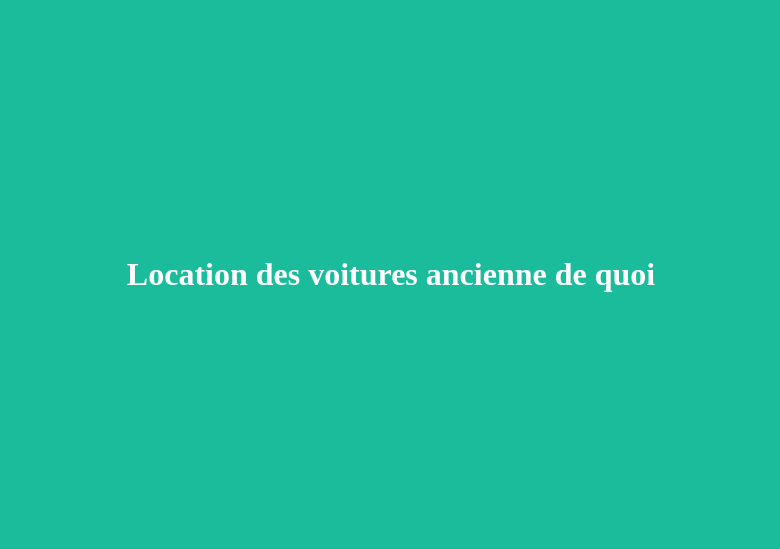
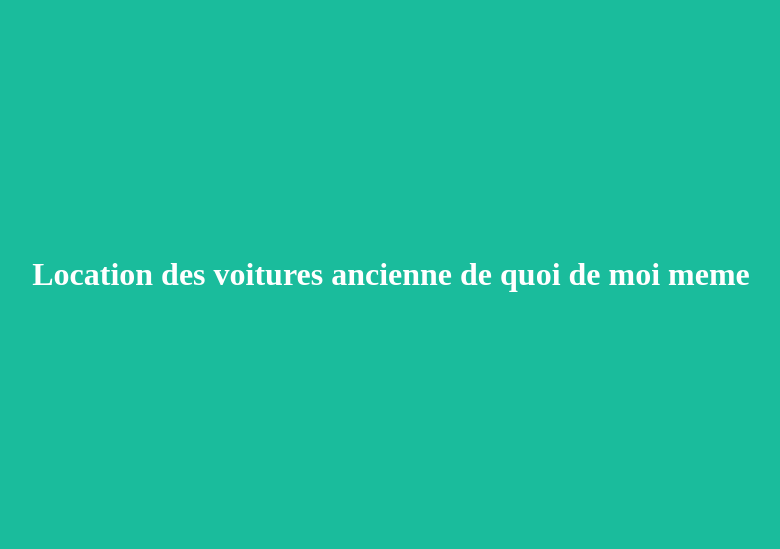
Before and after one commit to Arthurpeas/FirstApp, a plain HTML site: page index.html in a window 1280 px wide. Shown: the part 18-567 px from the top of the page, without its empty margins (249-1029 px from the left). Drawn offline with Linux system fonts and the light colour scheme.

```diff
--- a/index.html
+++ b/index.html
@@ -13,7 +13,7 @@
         color: #ffff;
       "
     >
-      Location des voitures ancienne de quoi
+      Location des voitures ancienne de quoi de moi meme
     </h1>
   </body>
 </html>
```
